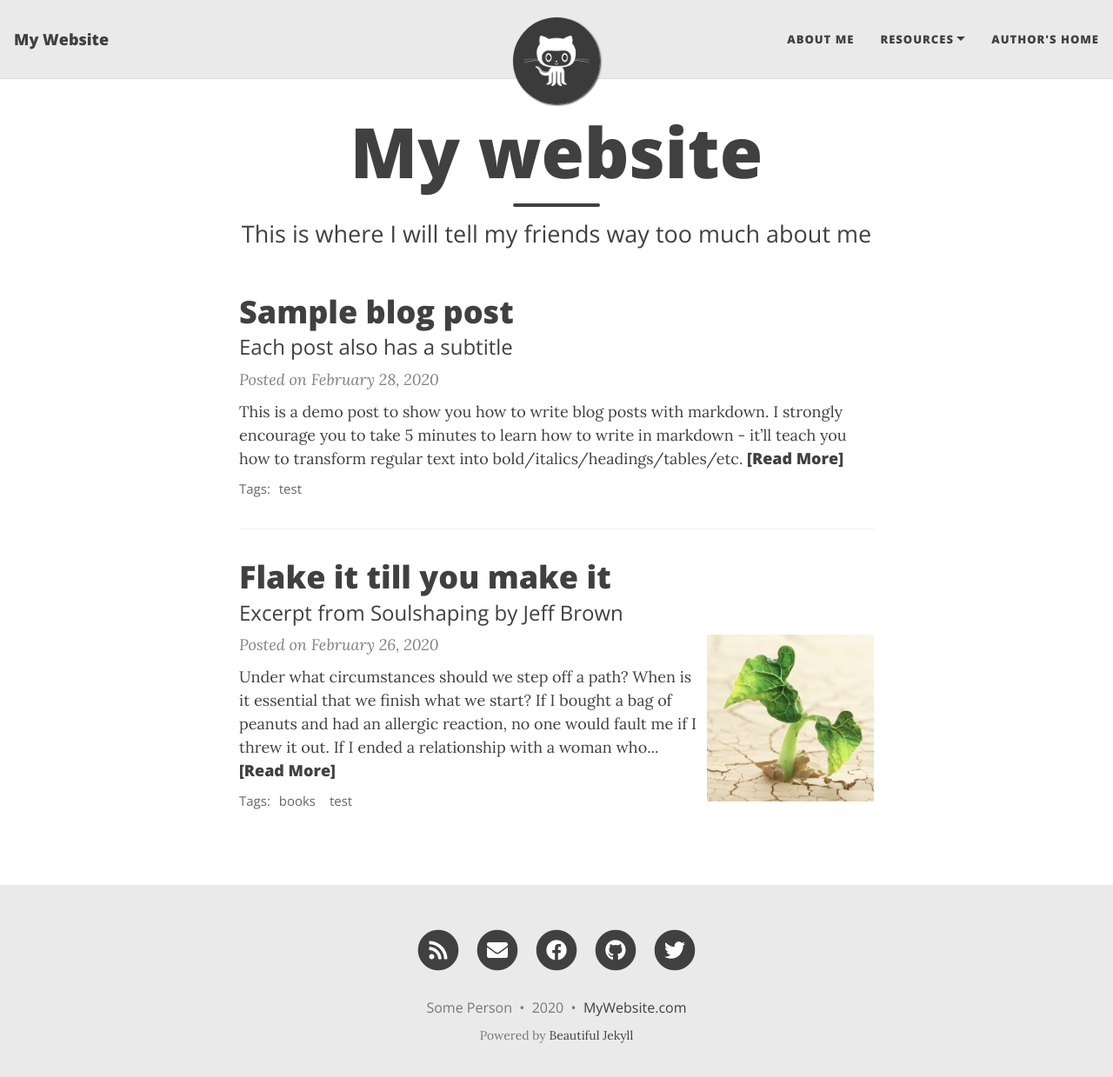
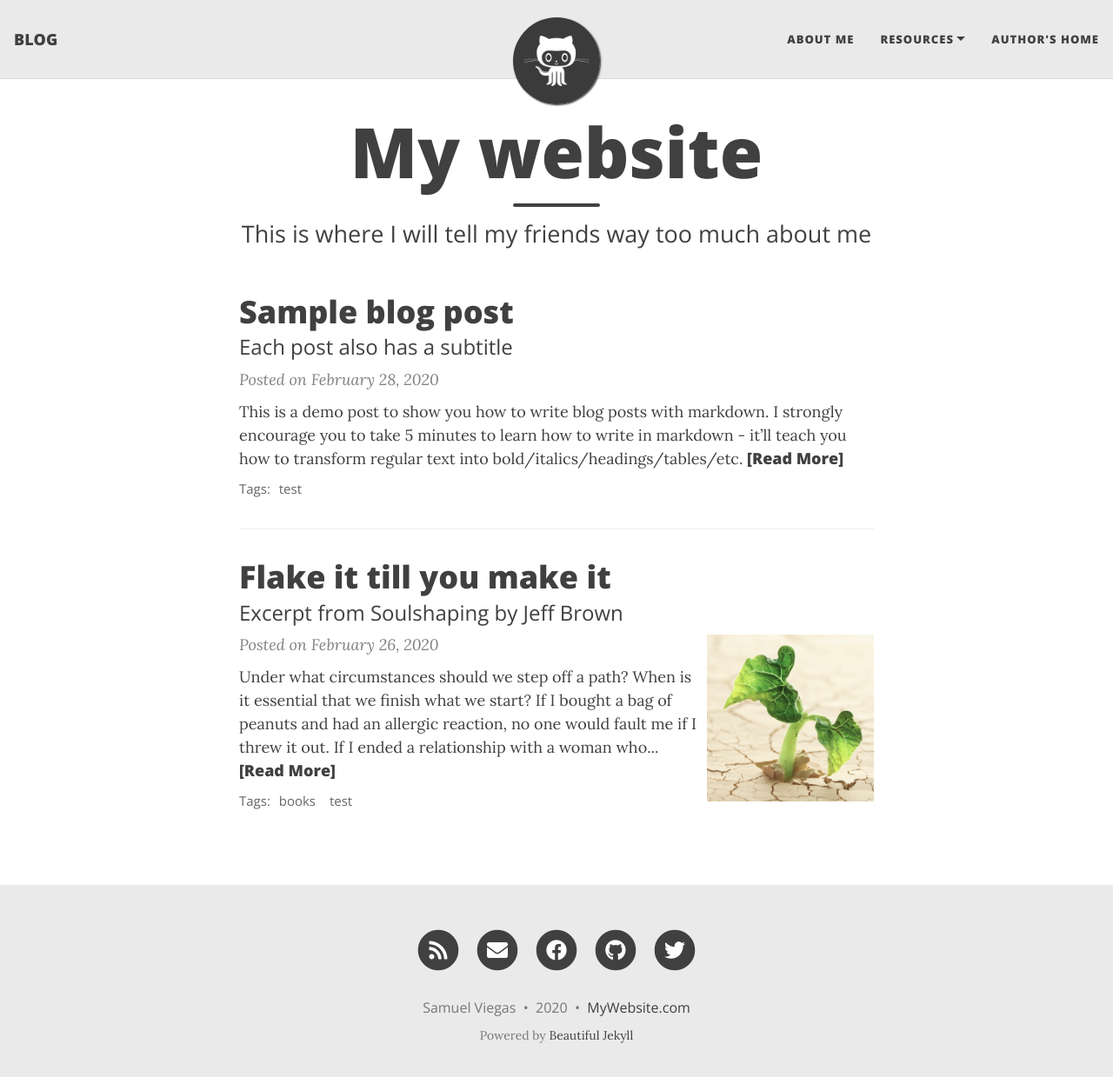
Before and after one commit to SamTheSapien/SamTheSapien.github.io, a Jekyll site: the page built from blog/index.html, in a window 1280 px wide and 1252 px high. Shown: the top 1239 px of the window at 87% size. Built offline with Jekyll 4.4.1, drawn with Linux system fonts in a browser that asks for light colours; nearby versions of some CDN libraries; the list of posts is cut into pages by our own code.

Commit message:
Update _config.yml

```diff
--- a/blog/_config.yml
+++ b/blog/_config.yml
@@ -6,10 +6,10 @@
 # --- Required options --- #
 
 # Name of website
-title: My Website
+title: BLOG
 
 # Your name to show in the footer
-author: Some Person
+author: Samuel Viegas
 
 # --- List of links in the navigation bar --- #
 
```
